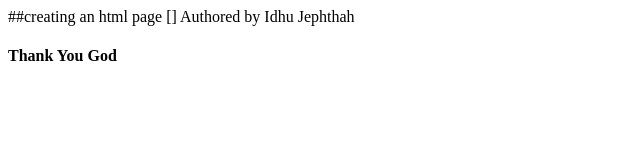
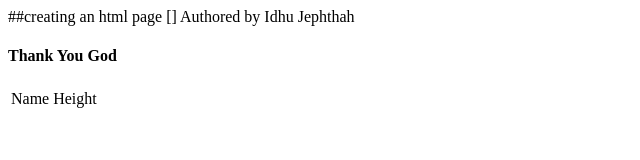
Before and after one commit to jephthah-java/UnderstandingRepo, a plain HTML site: page Branch-A/index.html in a window 1280 px wide. Shown: the full height of the page, 0-640 px from the left. Drawn offline with Linux system fonts and the light colour scheme.

Commit message:
Updated index.html file
## Update file
[] Added a table tag to the page
#1

```diff
--- a/Branch-A/index.html
+++ b/Branch-A/index.html
@@ -3,5 +3,11 @@
 <html>
   <body>
     <h4> Thank You God </h4>
+    <table>
+      <tr>
+        <td> Name </td>
+        <td> Height </td>
+      </tr>
+    </table>
   </body>
 </html>
```
